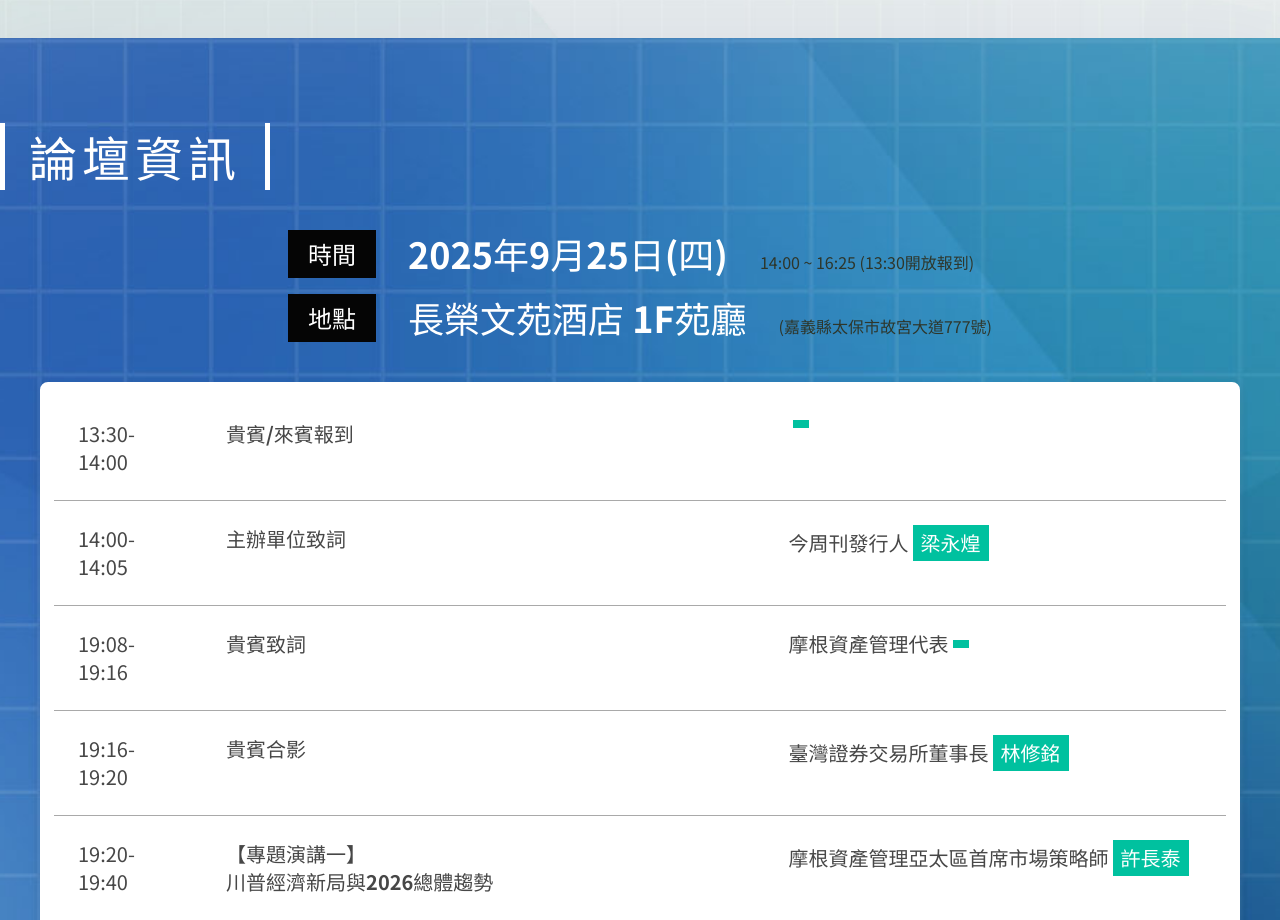
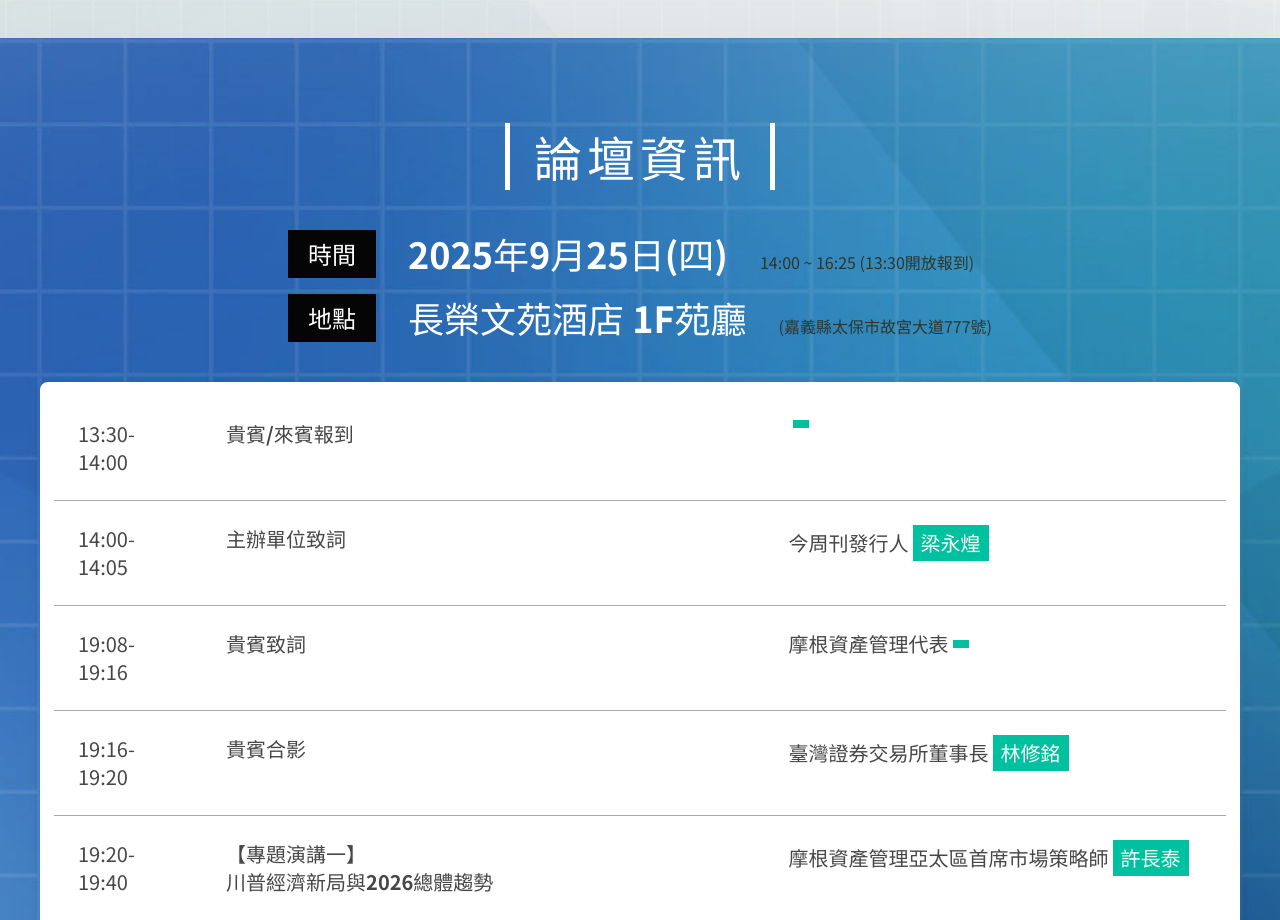
Before and after one commit to jackietsairock/NEWNERGYFOURM, a Vue app: page / in a window 1280 px wide. Shown: the part 2560-3480 px from the top of the page. Built offline with nearby package versions, Linux system fonts and the light colour scheme.

Commit message:
更新 Intro 和 Title 組件，隱藏 intro_text 的前景效果並優化標題邏輯

```diff
--- a/src/components/Intro.vue
+++ b/src/components/Intro.vue
@@ -111,5 +111,9 @@
             line-height: 1.8;
             letter-spacing: 0.03em;
         }
+
+        .intro_text::before {
+            display: none;
+        }
     }
 </style>
--- a/src/components/Title.vue
+++ b/src/components/Title.vue
@@ -7,20 +7,18 @@
         }
     );
 
-    const headingTag = computed(() => infoData?.tag === 'intro' ? 'h1' : 'h2')
+    const headingTag = computed(() => infoData?.tag === 'intro' ? 'h1' : 'h2');
 </script>
 
 <template>
     <div :class="['title_area w-full text-left',infoData.tag==='intro' ? 'pb-3 sm:pb-[15px]' : 'pb-0 sm:pb-[0px]']">
-        <div :class="['title_box w-fit', (infoData.cmsType==='agenda' || infoData.cmsType==='signUp') ? 'white-title' : '']">
+        <div :class="['title_box w-fit', (infoData.cmsType==='agenda' || infoData.cmsType==='signUp') ? 'white-title' : '', (infoData.cmsType==='agenda' ? 'mx-auto' : 'ml-0')]">
             <component :is="headingTag" class="title" v-html="infoData.title"></component>
         </div>
     </div>
 </template>
 
 <style scoped>
-   .title_box{
-   }
 
    .title {
         color: #0c3e76;
```
